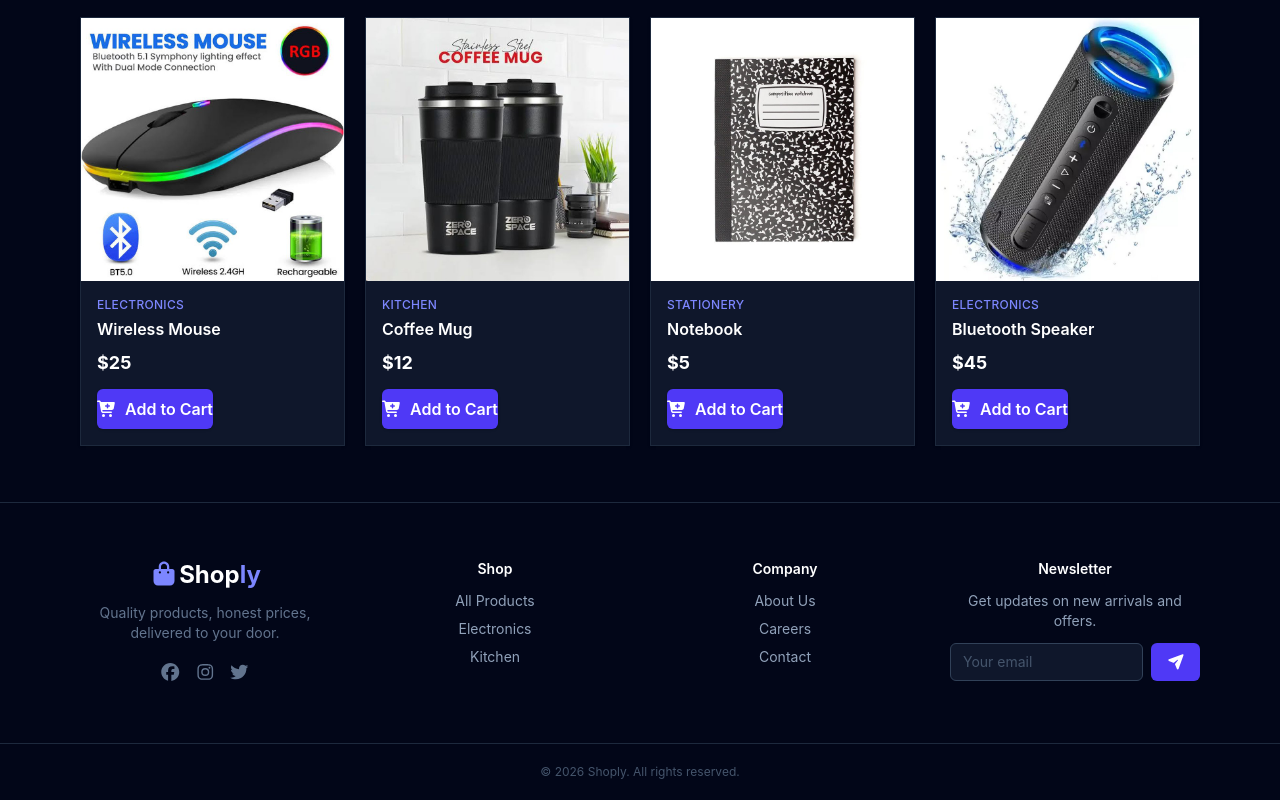
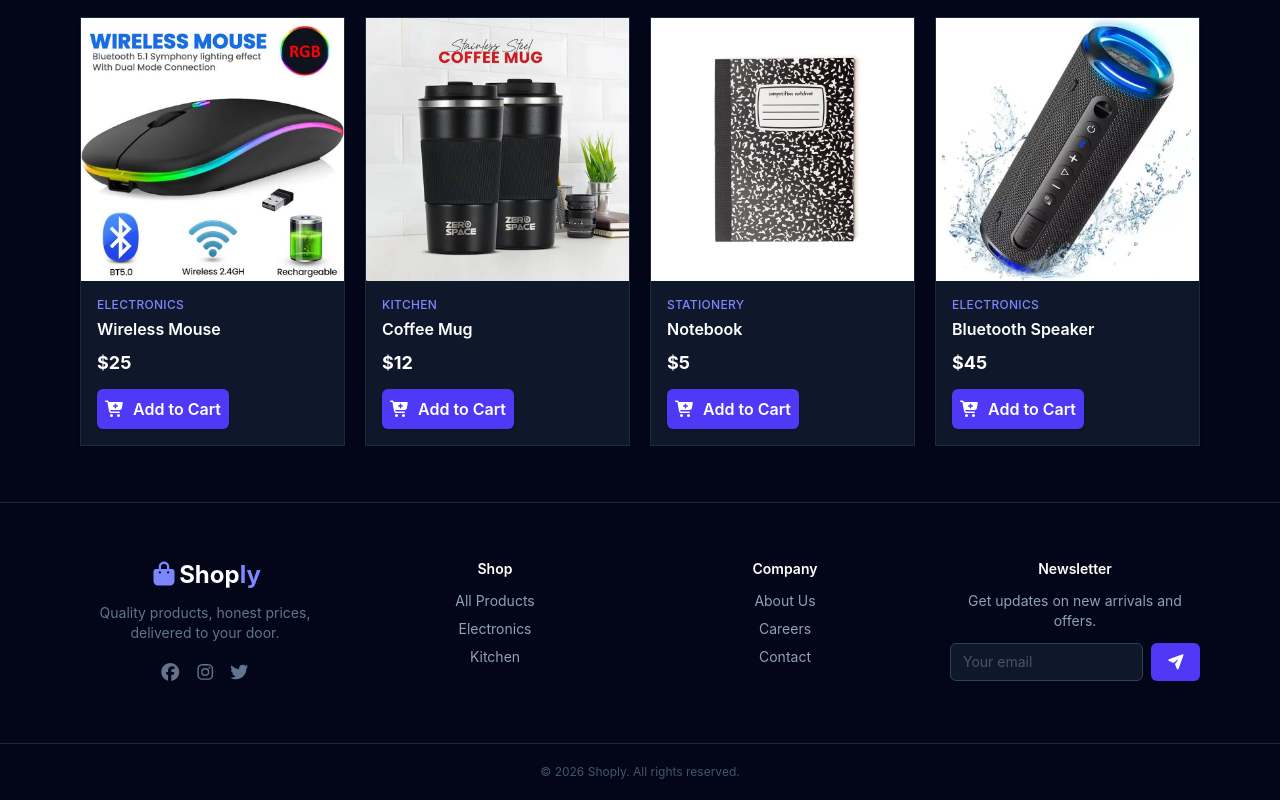
Before and after one commit to abdullah2302/week9, a React (Vite) app: page / in a window 1280 px wide. Shown: the part 728-1528 px from the top of the page. Built offline with nearby package versions, Linux system fonts and the light colour scheme.

Commit message:
fix: adjust padding in Add to Cart button for improved touch target

```diff
--- a/src/components/ProductCard.jsx
+++ b/src/components/ProductCard.jsx
@@ -65,7 +65,7 @@ function ProductCard({ product, onAddToCart, onDelete }) {
                 <div className="flex gap-2">
                     <button
                         onClick={handleAddToCart}
-                        className="flex flex-1 items-center justify-center gap-2 rounded-md bg-indigo-600 py-2 text-sm font-semibold text-white transition hover:bg-indigo-500 shadow-sm hover:shadow-indigo-900/50 sm:flex-none sm:text-base"
+                        className="flex flex-1 items-center justify-center gap-2  rounded-md bg-indigo-600 p-2 text-sm font-semibold text-white transition hover:bg-indigo-500 shadow-sm hover:shadow-indigo-900/50 sm:flex-none sm:text-base"
                     >
                         <FontAwesomeIcon icon={faCartPlus} />
                         Add to Cart
```
